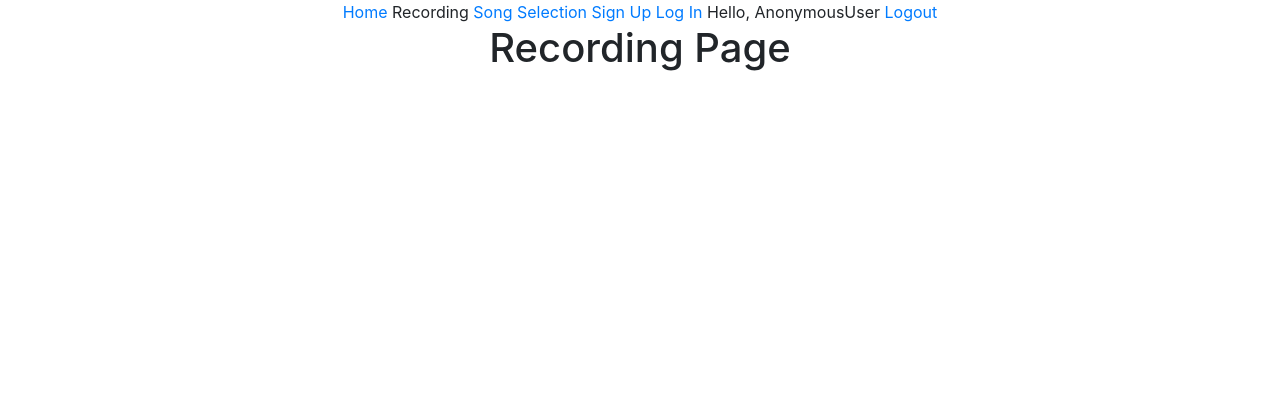
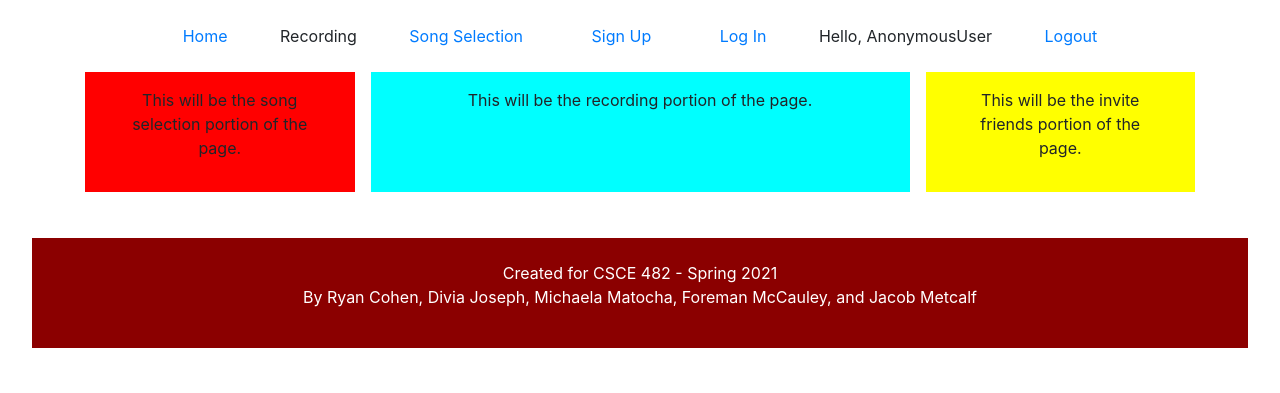
Before and after one commit to foremanmccauley/Karaoke_Capstone, a Django app: page /recording in a window 1280 px wide. Shown: the top 393 px of the page. Run offline with Django 3.2, Linux system fonts and the light colour scheme.

Commit message:
Setting up columns for recording page
It should be easy to plug in the different elements with how I've set it up

```diff
--- /dev/null
+++ b/karaoke/karaoke/static/css/recording.css
@@ -0,0 +1,25 @@
+.container {
+    display: grid;
+    width: 100%;
+    grid-template-columns: 2fr 4fr 2fr;
+    grid-template-rows: 100%;
+    grid-gap: 1em;
+}
+
+#col-one {
+    grid-column: 1 / 1;
+    background-color: red;
+    width: 100%;
+}
+
+#col-two {
+    grid-column: 2 / 2;
+    background-color: aqua;
+    width: 100%;
+}
+
+#col-three {
+    grid-column: 3 / 3;
+    background-color: yellow;
+    width: 100%;
+}
--- a/karaoke/karaoke/static/css/style.css
+++ b/karaoke/karaoke/static/css/style.css
@@ -1,5 +1,6 @@
 * {
     text-align: center;
+    padding: 0.5em 1em;
 }
 
 .button {
--- a/karaoke/karaoke/templates/recording.html
+++ b/karaoke/karaoke/templates/recording.html
@@ -6,11 +6,23 @@
     <title> Karaoke App</title>
     <link rel="stylesheet" href="https://cdn.jsdelivr.net/npm/bootstrap@4.5.3/dist/css/bootstrap.min.css" integrity="sha384-TX8t27EcRE3e/ihU7zmQxVncDAy5uIKz4rEkgIXeMed4M0jlfIDPvg6uqKI2xXr2" crossorigin="anonymous">
     <link rel="stylesheet" href="{% static 'css/style.css' %}">
+    <link rel="stylesheet" href="{% static 'css/recording.css' %}">
 </head>
 <body>
     {%include 'navbar.html'%}
     <main>
-        <h1>Recording Page</h1>
+        <div class="container">
+            <div id="col-one">
+                <p>This will be the song selection portion of the page.</p>
+            </div>
+            <div id="col-two">
+                <p>This will be the recording portion of the page.</p>
+            </div>
+            <div id="col-three">
+                <p>This will be the invite friends portion of the page.</p>
+            </div>
+        </div>
     </main>
 </body>
+{%include 'footer.html'%}
 </html>
```
